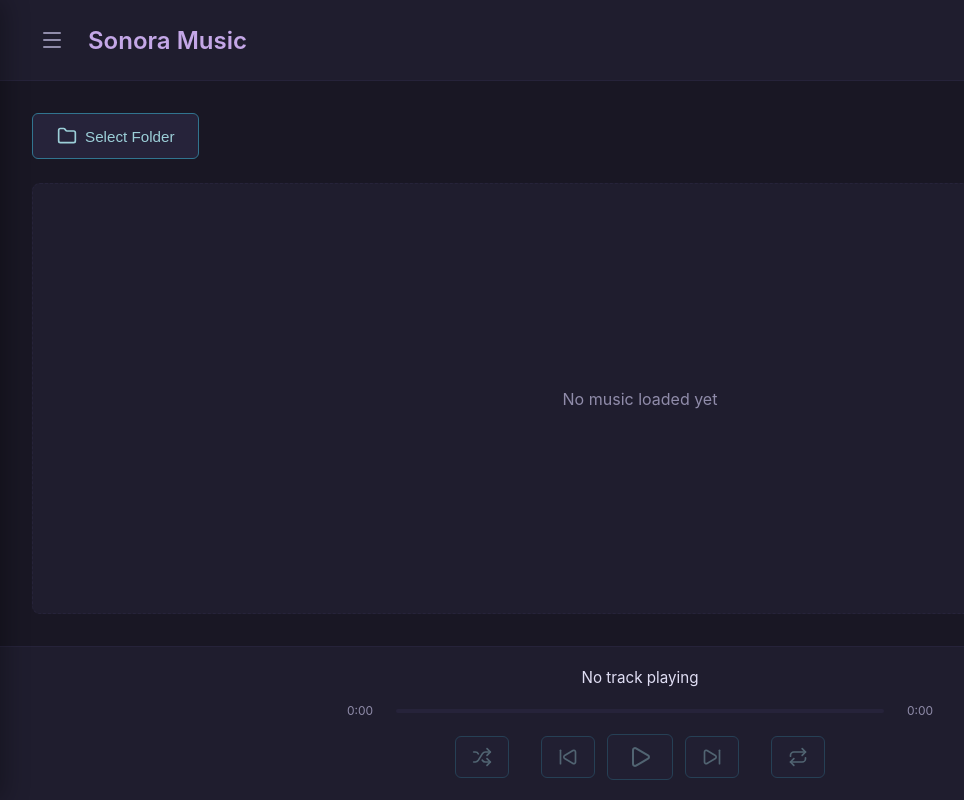
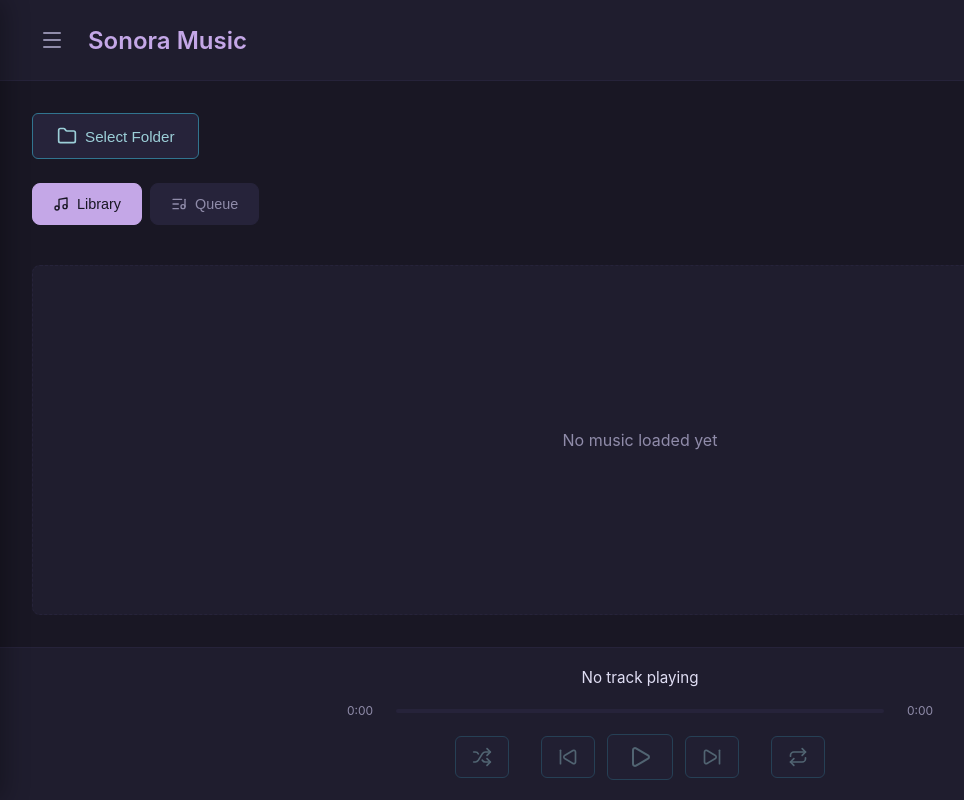
Before and after one commit to TheApparition1/Sonora-Music, a SvelteKit app in the folder sonora/: page / in a window 1280 px wide. Shown: the whole page, without its empty margins (0-964 px from the left). Built offline with nearby package versions, Linux system fonts and the light colour scheme.

Commit message:
Fixed a memory leak again after falling victim to it

```diff
--- a/sonora/src/lib/stores.ts
+++ b/sonora/src/lib/stores.ts
@@ -30,6 +30,9 @@ export function toggleSidebar() {
   sidebarOpen.update(n => !n);
 }
 
+// View tab state (Library vs Queue)
+export const currentViewTab = writable<'library' | 'queue'>('library');
+
 // Player state
 export const selectedFolder = writable<string>("");
 export const musicFiles = writable<string[]>([]);
--- a/sonora/src/routes/+page.svelte
+++ b/sonora/src/routes/+page.svelte
@@ -1,7 +1,7 @@
 <script lang="ts">
-  import { Folder, Play, SkipBack, SkipForward, Music, Pause, Repeat, Shuffle, Repeat1, Menu} from 'lucide-svelte';
+  import { Folder, Play, SkipBack, SkipForward, Music, Pause, Repeat, Shuffle, Repeat1, Menu, ListMusic} from 'lucide-svelte';
   import { invoke } from "@tauri-apps/api/core";
-  import { toggleSidebar, selectedFolder, musicFiles, selectedTrack, isPlaying, currentTrackIndex, currentTime, duration, repeatMode, shuffleMode, shuffledPlaylist, originalPlaylist } from '$lib/stores';
+  import { toggleSidebar, selectedFolder, musicFiles, selectedTrack, isPlaying, currentTrackIndex, currentTime, duration, repeatMode, shuffleMode, shuffledPlaylist, originalPlaylist, currentViewTab } from '$lib/stores';
   import { onMount, onDestroy } from 'svelte';
 
   let progressInterval: number | null = null;
@@ -21,8 +21,18 @@
 
   async function selectTrack(file: string) {
     selectedTrack.set(file);
-    const playlist = $shuffleMode ? $shuffledPlaylist : $musicFiles;
-    currentTrackIndex.set(playlist.indexOf(file));
+
+    if ($shuffleMode) {
+      // Initialize shuffled playlist if empty
+      if ($shuffledPlaylist.length === 0) {
+        const shuffled = [...$musicFiles].sort(() => Math.random() - 0.5);
+        shuffledPlaylist.set(shuffled);
+      }
+      currentTrackIndex.set($shuffledPlaylist.indexOf(file));
+    } else {
+      currentTrackIndex.set($musicFiles.indexOf(file));
+    }
+
     if ($selectedFolder) {
       const fullPath = `${$selectedFolder}/${file}`;
       try {
@@ -51,6 +61,46 @@
 
   async function skipNext() {
     const playlist = $shuffleMode ? $shuffledPlaylist : $musicFiles;
+
+    // Ensure playlist is not empty
+    if (playlist.length === 0) {
+      isPlaying.set(false);
+      return;
+    }
+
+    // Check if we're at the end of the playlist
+    if ($currentTrackIndex >= playlist.length - 1) {
+      if ($shuffleMode) {
+        // Reshuffle and start from beginning
+        const shuffled = [...$musicFiles].sort(() => Math.random() - 0.5);
+        shuffledPlaylist.set(shuffled);
+        currentTrackIndex.set(0);
+        const nextTrack = shuffled[0];
+        selectedTrack.set(nextTrack);
+        if ($selectedFolder) {
+          const fullPath = `${$selectedFolder}/${nextTrack}`;
+          await invoke("play_music", { filePath: fullPath, index: 0, repeatMode: $repeatMode, shuffleMode: $shuffleMode });
+          isPlaying.set(true);
+        }
+        return;
+      } else if ($repeatMode === 'all') {
+        // Start from beginning
+        currentTrackIndex.set(0);
+        const nextTrack = $musicFiles[0];
+        selectedTrack.set(nextTrack);
+        if ($selectedFolder) {
+          const fullPath = `${$selectedFolder}/${nextTrack}`;
+          await invoke("play_music", { filePath: fullPath, index: 0, repeatMode: $repeatMode, shuffleMode: $shuffleMode });
+          isPlaying.set(true);
+        }
+        return;
+      } else {
+        // Stop playback
+        isPlaying.set(false);
+        return;
+      }
+    }
+
     const result = await invoke<number>("skip_next", { musicFiles: playlist, currentIndex: $currentTrackIndex, repeatMode: $repeatMode, shuffleMode: $shuffleMode });
     if (typeof result === "number") {
       currentTrackIndex.set(result);
@@ -61,6 +111,9 @@
         await invoke("play_music", { filePath: fullPath, index: result, repeatMode: $repeatMode, shuffleMode: $shuffleMode });
         isPlaying.set(true);
       }
+    } else {
+      // If Rust returns an error, try to handle it
+      isPlaying.set(false);
     }
   }
 
@@ -88,7 +141,8 @@
         duration.set(dur);
 
         // Auto-advance to next track when song ends (unless repeat one)
-        if (dur > 0 && time >= dur - 0.1 && $repeatMode !== 'one') {
+        // Use a more lenient check to ensure we catch the end of the song
+        if (dur > 0 && time >= dur - 1 && $repeatMode !== 'one') {
           await skipNext();
         }
       } catch (error) {
@@ -123,16 +177,28 @@
     const newShuffleMode = !$shuffleMode;
     shuffleMode.set(newShuffleMode);
     if (newShuffleMode) {
+      // Save original order
       originalPlaylist.set([...$musicFiles]);
-      const newShuffled = [...$musicFiles].sort(() => Math.random() - 0.5);
-      const currentTrack = $musicFiles[$currentTrackIndex];
-      const newIndex = newShuffled.indexOf(currentTrack);
-      if (newIndex !== -1) {
-        [newShuffled[0], newShuffled[newIndex]] = [newShuffled[newIndex], newShuffled[0]];
+      // Create shuffled playlist
+      const shuffled = [...$musicFiles].sort(() => Math.random() - 0.5);
+      // Move current track to position 0 if it exists
+      if ($selectedTrack) {
+        const currentIndex = shuffled.indexOf($selectedTrack);
+        if (currentIndex !== -1) {
+          [shuffled[0], shuffled[currentIndex]] = [shuffled[currentIndex], shuffled[0]];
         }
-      shuffledPlaylist.set(newShuffled);
+        currentTrackIndex.set(0);
       } else {
+        currentTrackIndex.set(0);
+      }
+      shuffledPlaylist.set(shuffled);
+    } else {
+      // Clear shuffled playlist
       shuffledPlaylist.set([]);
+      // Reset index to match original playlist
+      if ($selectedTrack) {
+        currentTrackIndex.set($musicFiles.indexOf($selectedTrack));
+      }
     }
   }
 
@@ -140,6 +206,11 @@
     const mins = Math.floor(seconds / 60);
     const secs = Math.floor(seconds % 60);
     return `${mins}:${secs.toString().padStart(2, '0')}`;
+  }
+
+  function removeFileExtension(filename: string): string {
+    const lastDotIndex = filename.lastIndexOf('.');
+    return lastDotIndex > 0 ? filename.substring(0, lastDotIndex) : filename;
   }
 
   function seekToProgress(e: MouseEvent) {
@@ -177,7 +248,19 @@
       {/if}
     </div>
 
+    <div class="tabs">
+      <button class="tab" class:active={$currentViewTab === 'library'} on:click={() => currentViewTab.set('library')}>
+        <Music size={16} />
+        <span>Library</span>
+      </button>
+      <button class="tab" class:active={$currentViewTab === 'queue'} on:click={() => currentViewTab.set('queue')}>
+        <ListMusic size={16} />
+        <span>Queue</span>
+      </button>
+    </div>
+
     <div class="library-placeholder">
+      {#if $currentViewTab === 'library'}
         {#if $musicFiles.length > 0}
           <div class="music-list">
             {#each $musicFiles as file}
@@ -191,6 +274,35 @@
           </div>
         {:else}
           <p class="placeholder-text">No music loaded yet</p>
+        {/if}
+      {:else if $currentViewTab === 'queue'}
+        {#if $shuffleMode && $shuffledPlaylist.length > 0}
+          <div class="music-list">
+            {#each $shuffledPlaylist as file, index}
+              <!-- svelte-ignore a11y_click_events_have_key_events -->
+              <!-- svelte-ignore a11y_no_static_element_interactions -->
+              <div class="music-item" class:selected={$selectedTrack === file} class:current={index === $currentTrackIndex} on:click={() => selectTrack(file)}>
+                <span class="queue-number">{index + 1}</span>
+                <Music size={16} />
+                <span>{removeFileExtension(file)}</span>
+              </div>
+            {/each}
+          </div>
+        {:else if !$shuffleMode && $musicFiles.length > 0}
+          <div class="music-list">
+            {#each $musicFiles as file, index}
+              <!-- svelte-ignore a11y_click_events_have_key_events -->
+              <!-- svelte-ignore a11y_no_static_element_interactions -->
+              <div class="music-item" class:selected={$selectedTrack === file} class:current={index === $currentTrackIndex} on:click={() => selectTrack(file)}>
+                <span class="queue-number">{index + 1}</span>
+                <Music size={16} />
+                <span>{removeFileExtension(file)}</span>
+              </div>
+            {/each}
+          </div>
+        {:else}
+          <p class="placeholder-text">Queue is empty</p>
+        {/if}
       {/if}
     </div>
   </div>
@@ -259,6 +371,7 @@
     flex-direction: column;
     background: var(--background);
     color: var(--text);
+    overflow: hidden;
   }
 
   .header {
@@ -301,12 +414,45 @@
     flex-direction: column;
     padding: 2rem;
     gap: 1.5rem;
+    overflow-y: auto;
   }
 
   .folder-section {
     display: flex;
     flex-direction: column;
     gap: 0.5rem;
+  }
+
+  .tabs {
+    display: flex;
+    gap: 0.5rem;
+    margin-bottom: 1rem;
+  }
+
+  .tab {
+    display: flex;
+    align-items: center;
+    gap: 0.5rem;
+    padding: 0.75rem 1.25rem;
+    background: var(--secondary);
+    border: 1px solid var(--border);
+    border-radius: 8px;
+    color: var(--muted);
+    cursor: pointer;
+    transition: all 0.2s ease;
+    font-size: 0.9rem;
+    font-weight: 500;
+  }
+
+  .tab:hover {
+    background: var(--button-hover);
+    color: var(--text);
+  }
+
+  .tab.active {
+    background: var(--accent);
+    border-color: var(--accent);
+    color: var(--background);
   }
 
   .folder-btn {
@@ -387,6 +533,24 @@
     box-shadow: 0 0 4px rgba(196, 167, 231, 0.3);
   }
 
+  .music-item.current {
+    background: var(--accent);
+    color: var(--background);
+    border-color: var(--accent);
+  }
+
+  .queue-number {
+    font-size: 0.75rem;
+    color: var(--muted);
+    font-weight: 600;
+    min-width: 24px;
+    text-align: center;
+  }
+
+  .music-item.current .queue-number {
+    color: var(--background);
+  }
+
   .player {
     padding: 1.25rem 2rem;
     background: var(--header);
@@ -430,12 +594,21 @@
 
   .track-info {
     margin-bottom: 1rem;
+    display: flex;
+    flex-direction: column;
+    align-items: center;
+    gap: 0.25rem;
   }
 
   .track-name {
     font-size: 0.95rem;
     color: var(--text);
     font-weight: 400;
+  }
+
+  .debug-info {
+    font-size: 0.75rem;
+    color: var(--muted);
   }
 
   .controls {
```
Also changed, not shown: 1 other file (tests, documents, lock files or other folders). Lines whose indentation alone changed are shown as unchanged.
